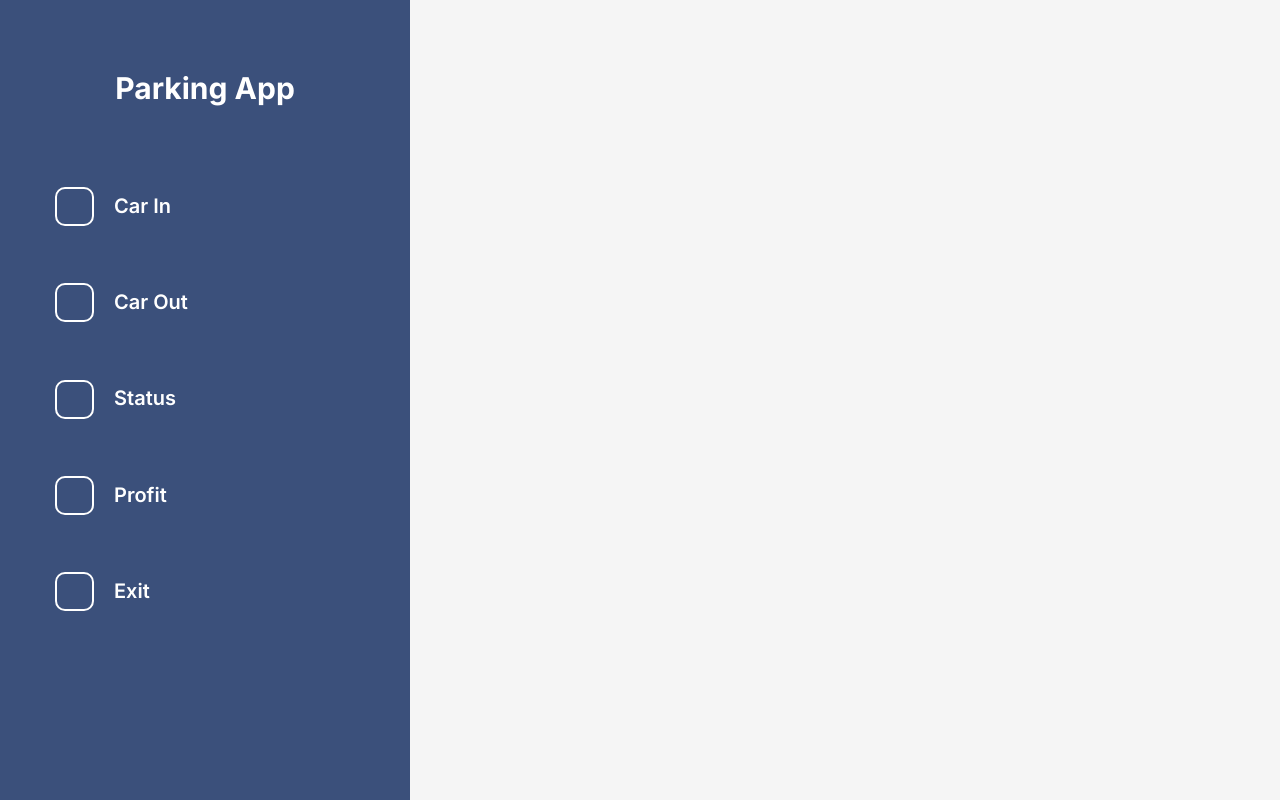
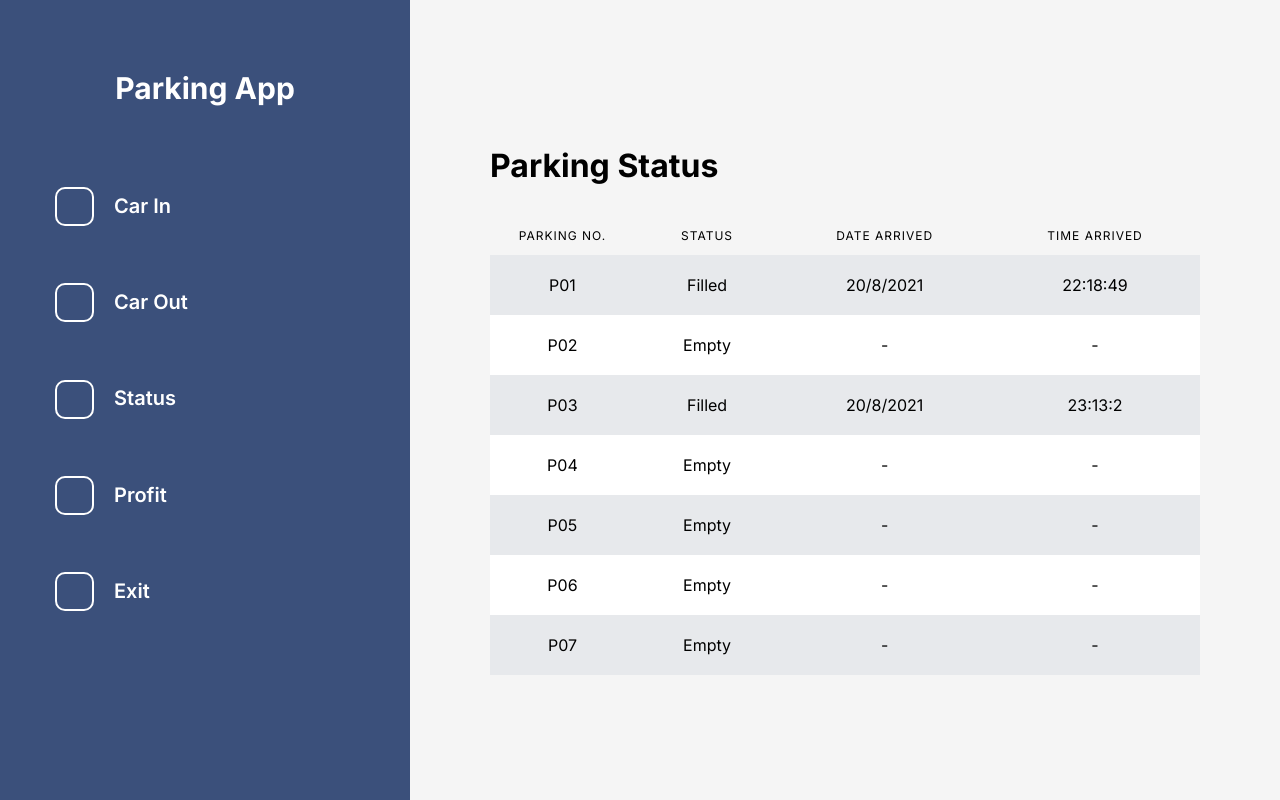
Before and after one commit to nithipramesti/Parking-App, a React (Create React App) app: page /status in a window 1280 px wide. Built offline with nearby package versions, Linux system fonts and the light colour scheme; data requests are answered from the project's data file.

Commit message:
table at status page

```diff
--- a/src/App.jsx
+++ b/src/App.jsx
@@ -4,6 +4,8 @@ import "./App.css";
 import MainMenu from "./pages/MainMenu";
 import CarIn from "./pages/CarIn";
 import CarOut from "./pages/CarOut";
+import Status from "./pages/Status";
+import Profit from "./pages/Profit";
 
 function App() {
   return (
@@ -14,6 +16,8 @@ function App() {
           <Switch>
             <Route component={CarIn} path="/car-in" />
             <Route component={CarOut} path="/car-out" />
+            <Route component={Status} path="/status" />
+            <Route component={Profit} path="/profit" />
           </Switch>
         </div>
       </div>
--- /dev/null
+++ b/src/assets/styles/Status.css
@@ -0,0 +1,43 @@
+.status {
+  align-self: center;
+}
+
+h1 {
+  margin-bottom: 30px;
+}
+
+table {
+  border-spacing: 0;
+}
+
+thead tr {
+  font-size: 12px;
+  text-transform: uppercase;
+  letter-spacing: 1px;
+  border: 1px solid #000;
+  text-align: center;
+  height: 40px;
+}
+
+thead td {
+  width: 220px;
+}
+
+tbody tr {
+  height: 60px;
+  text-align: center;
+  background-color: #fff;
+  margin-bottom: 20px;
+}
+
+.odd-row {
+  background-color: #3b507b13;
+}
+
+.table-no {
+  width: 150px;
+}
+
+.table-status {
+  width: 150px;
+}
--- a/src/fake-api/db.json
+++ b/src/fake-api/db.json
@@ -3,29 +3,29 @@
     {
       "id": 1,
       "filled": true,
-      "dateFilled": "19/8/2021",
-      "timeFilled": "22:27:41",
+      "dateFilled": "20/8/2021",
+      "timeFilled": "22:18:49",
       "hour": 0
     },
     {
       "id": 2,
-      "filled": true,
-      "dateFilled": "19/8/2021",
-      "timeFilled": "22:22:55",
-      "hour": 0
-    },
-    {
-      "id": 3,
       "filled": false,
       "dateFilled": "",
       "timeFilled": "",
       "hour": 0
     },
     {
+      "id": 3,
+      "filled": true,
+      "dateFilled": "20/8/2021",
+      "timeFilled": "23:13:2",
+      "hour": 0
+    },
+    {
       "id": 4,
-      "filled": true,
-      "dateFilled": "19/8/2021",
-      "timeFilled": "22:24:0",
+      "filled": false,
+      "dateFilled": "",
+      "timeFilled": "",
       "hour": 0
     },
     {
@@ -37,9 +37,9 @@
     },
     {
       "id": 6,
-      "filled": true,
-      "dateFilled": "19/8/2021",
-      "timeFilled": "22:24:3",
+      "filled": false,
+      "dateFilled": "",
+      "timeFilled": "",
       "hour": 0
     },
     {
@@ -54,20 +54,29 @@
     {
       "id": 1,
       "filled": true,
-      "dateFilled": "19/8/2021",
-      "timeFilled": "22:14:49",
+      "dateFilled": "20/8/2021",
+      "timeFilled": "23:12:55",
       "hour": 0,
-      "fee": 26000,
-      "parkingNo": 3
+      "fee": 12000,
+      "parkingNo": 2
     },
     {
       "id": 2,
       "filled": true,
-      "dateFilled": "19/8/2021",
-      "timeFilled": "22:23:59",
+      "dateFilled": "20/8/2021",
+      "timeFilled": "22:16:49",
       "hour": 0,
-      "fee": 12000,
-      "parkingNo": 1
+      "fee": 61000,
+      "parkingNo": 6
+    },
+    {
+      "id": 3,
+      "filled": true,
+      "dateFilled": "20/8/2021",
+      "timeFilled": "22:16:47",
+      "hour": 0,
+      "fee": 47000,
+      "parkingNo": 5
     }
   ]
 }
--- /dev/null
+++ b/src/pages/Profit.jsx
@@ -0,0 +1,52 @@
+import Axios from "axios";
+import { useEffect, useState } from "react";
+import "../assets/styles/Status.css";
+
+function Profit() {
+  const [paymentHistory, setPaymentHistory] = useState([]);
+
+  const fetchPaymentHistory = () => {
+    Axios.get("http://localhost:2000/history")
+      .then((res) => {
+        setPaymentHistory(res.data);
+      })
+      .catch((err) => console.log(err));
+  };
+
+  const renderTable = () => {
+    return paymentHistory.map((val) => {
+      return (
+        <tr className={val.id % 2 ? "odd-row" : ""}>
+          <td>P0{val.id}</td>
+          <td>{val.filled ? "Filled" : "Empty"}</td>
+          <td>{val.dateFilled ? val.dateFilled : "-"}</td>
+          <td>{val.timeFilled ? val.timeFilled : "-"}</td>
+        </tr>
+      );
+    });
+  };
+
+  const totalProfit = () => {
+    let total = 0;
+    paymentHistory.forEach((val) => {
+      total += val.fee;
+    });
+
+    return total;
+  };
+
+  useEffect(() => {
+    fetchPaymentHistory();
+  }, []);
+
+  return (
+    <div className="profit">
+      <h1>Profit</h1>
+      <p>
+        Your current profit is Rp <span>{totalProfit()}</span>
+      </p>
+    </div>
+  );
+}
+
+export default Profit;
--- /dev/null
+++ b/src/pages/Status.jsx
@@ -0,0 +1,51 @@
+import Axios from "axios";
+import { useEffect, useState } from "react";
+import "../assets/styles/Status.css";
+
+function Status() {
+  const [parkingSpace, setParkingSpace] = useState([]);
+
+  const fetchParkingSpace = () => {
+    Axios.get("http://localhost:2000/parkingSpace")
+      .then((res) => {
+        setParkingSpace(res.data);
+      })
+      .catch((err) => console.log(err));
+  };
+
+  const renderTable = () => {
+    return parkingSpace.map((val) => {
+      return (
+        <tr className={val.id % 2 ? "odd-row" : ""}>
+          <td>P0{val.id}</td>
+          <td>{val.filled ? "Filled" : "Empty"}</td>
+          <td>{val.dateFilled ? val.dateFilled : "-"}</td>
+          <td>{val.timeFilled ? val.timeFilled : "-"}</td>
+        </tr>
+      );
+    });
+  };
+
+  useEffect(() => {
+    fetchParkingSpace();
+  }, []);
+
+  return (
+    <div className="status">
+      <h1>Parking Status</h1>
+      <table>
+        <thead>
+          <tr>
+            <td className="table-no">Parking No.</td>
+            <td className="table-status">Status</td>
+            <td>Date arrived</td>
+            <td>Time arrived</td>
+          </tr>
+        </thead>
+        <tbody>{renderTable()}</tbody>
+      </table>
+    </div>
+  );
+}
+
+export default Status;
```
Also changed, not shown: src/assets/styles/Profit.css (added).
